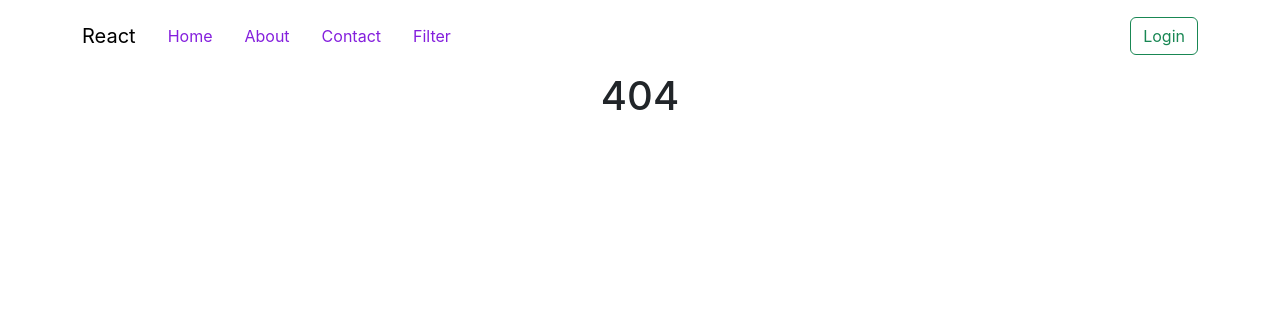
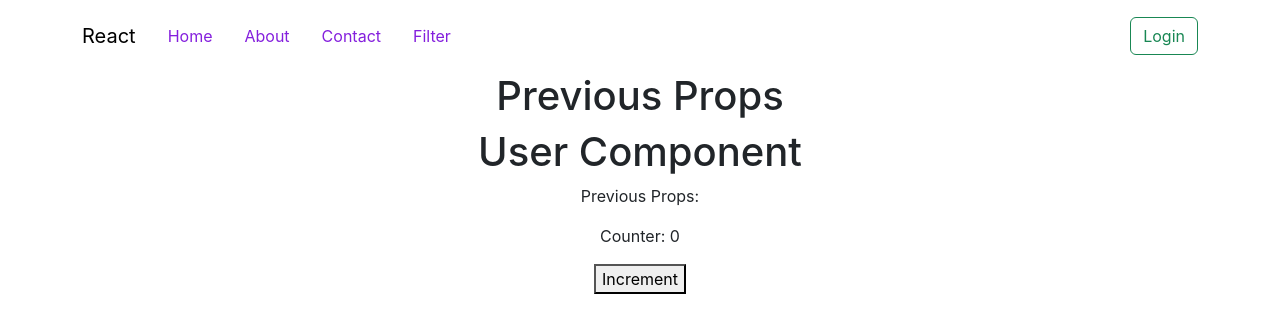
Before and after one commit to sanketpujari33/Full-Stack-Develaper, a React (Create React App) app in the folder Web-Technologies/React-Js/blog/: page /previousprops in a window 1280 px wide. Before the commit this address had no page. Shown: the top 332 px of the page. Built offline with nearby package versions, Linux system fonts and the light colour scheme.

Commit message:
Previous Props

```diff
--- a/Web-Technologies/React-Js/blog/src/components/pages/Home.js
+++ b/Web-Technologies/React-Js/blog/src/components/pages/Home.js
@@ -20,7 +20,8 @@ export default function Home() {
       <p>And Here we are learning about Router</p>
       <Link to="/about">Go to About Page</Link><br/><br/>
       <Link to="/api">Go to API Page</Link><br/><br/>
-      <Link to="/previous">Go to Previous Page</Link><br/><br/>
+      <Link to="/previousstate">Go to PreviousState Page</Link><br/><br/>
+      <Link to="/previousprops">Go to PreviousProps Page</Link><br/><br/>
       {/* <button onClick={()=>navigate('/about')}>Go to About Page</button><br/><br/>
       <button onClick={()=>navigate('/filter')}>Go to Filter Page</button> */}
       <button onClick={()=>navToPage('/about')}>Go to About Page</button><br/><br/>
--- /dev/null
+++ b/Web-Technologies/React-Js/blog/src/components/pages/PreviousProps.js
@@ -0,0 +1,29 @@
+import { useEffect, useRef, useState } from "react";
+
+function PreviousProps() {
+    const [count, setCount]=useState(0);
+    return (
+        <>
+        <h1>Previous Props</h1>
+        <User counter={count}/>
+        <button onClick={()=>setCount(Math.floor(Math.random()*20))}>Increment</button>
+        </>
+     );
+}
+
+export function User(Props){
+    const lastval=useRef();
+    useEffect(()=>{
+        lastval.current=Props.counter;
+      })
+      const previousprops=lastval.current;
+    return (
+        <>
+        <h1>User Component</h1>
+        <p>Previous Props: {previousprops}</p>
+        <p>Counter: {Props.counter}</p>
+        </>
+     );
+}
+
+export default PreviousProps;
--- a/Web-Technologies/React-Js/blog/src/components/router/Routess.js
+++ b/Web-Technologies/React-Js/blog/src/components/router/Routess.js
@@ -14,6 +14,7 @@ import Login from '../pages/Login';
 import ProtectRoute from '../pages/ProtectRoute';
 import APIMethod from '../pages/APIMethod';
 import PreviousState from '../pages/PreviousState';
+import PreviousProps from '../pages/PreviousProps';
 
 
 function Routess() {
@@ -30,7 +31,8 @@ function Routess() {
                     <Route path="/user/:name" element={<User />} />
                     <Route path="/filter" element={<SerachParamHook />} />
                     <Route path="/api" element={<APIMethod/>} />
-                    <Route path="/previous" element={<PreviousState/>} />
+                    <Route path="/previousstate" element={<PreviousState/>} />
+                    <Route path="/previousprops" element={<PreviousProps/>} />
                     <Route path='/contact/' element={<Contact />} >
                         <Route path='company' element={<Company />} />
                         <Route path='channel' element={<Channel />} />
```
